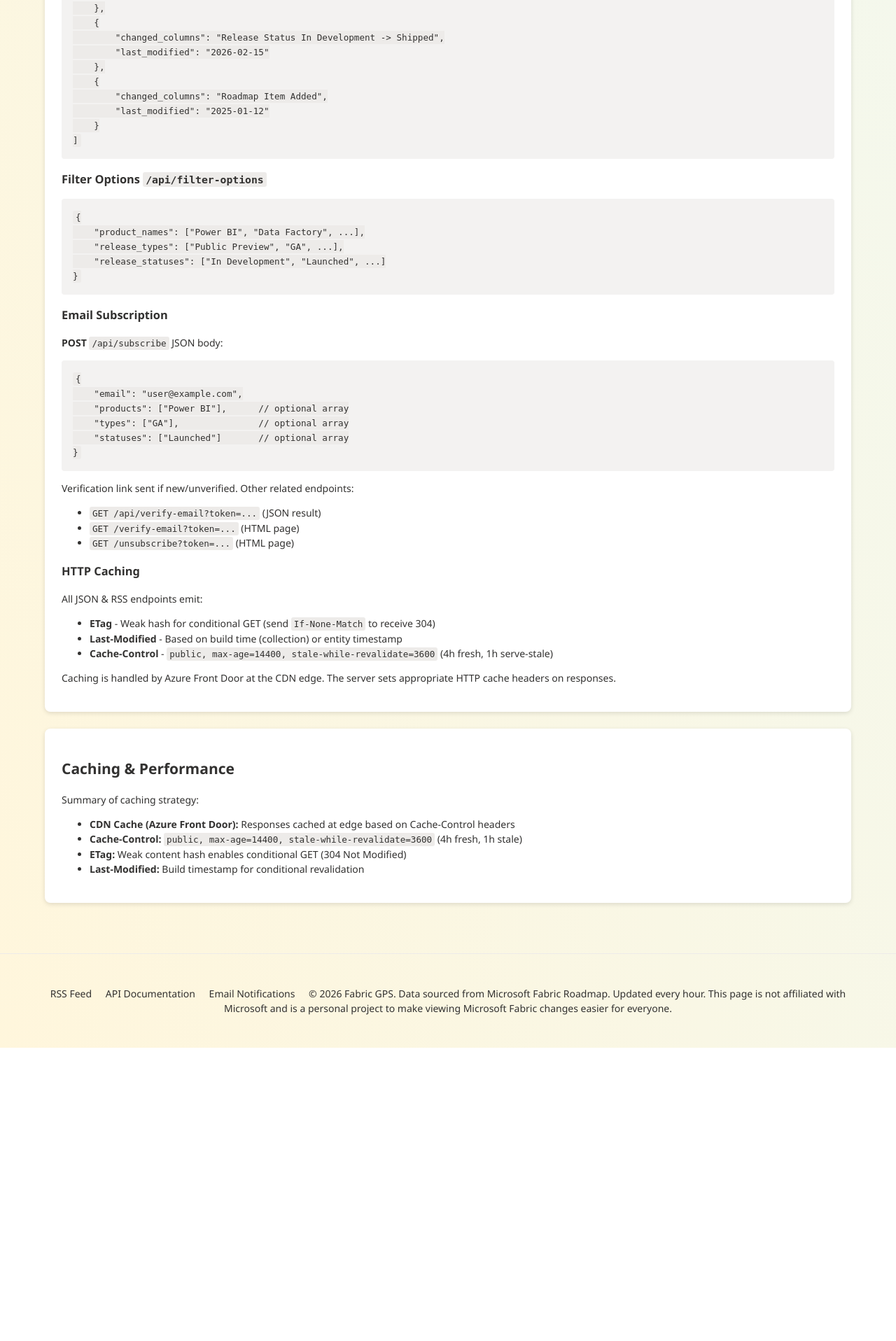
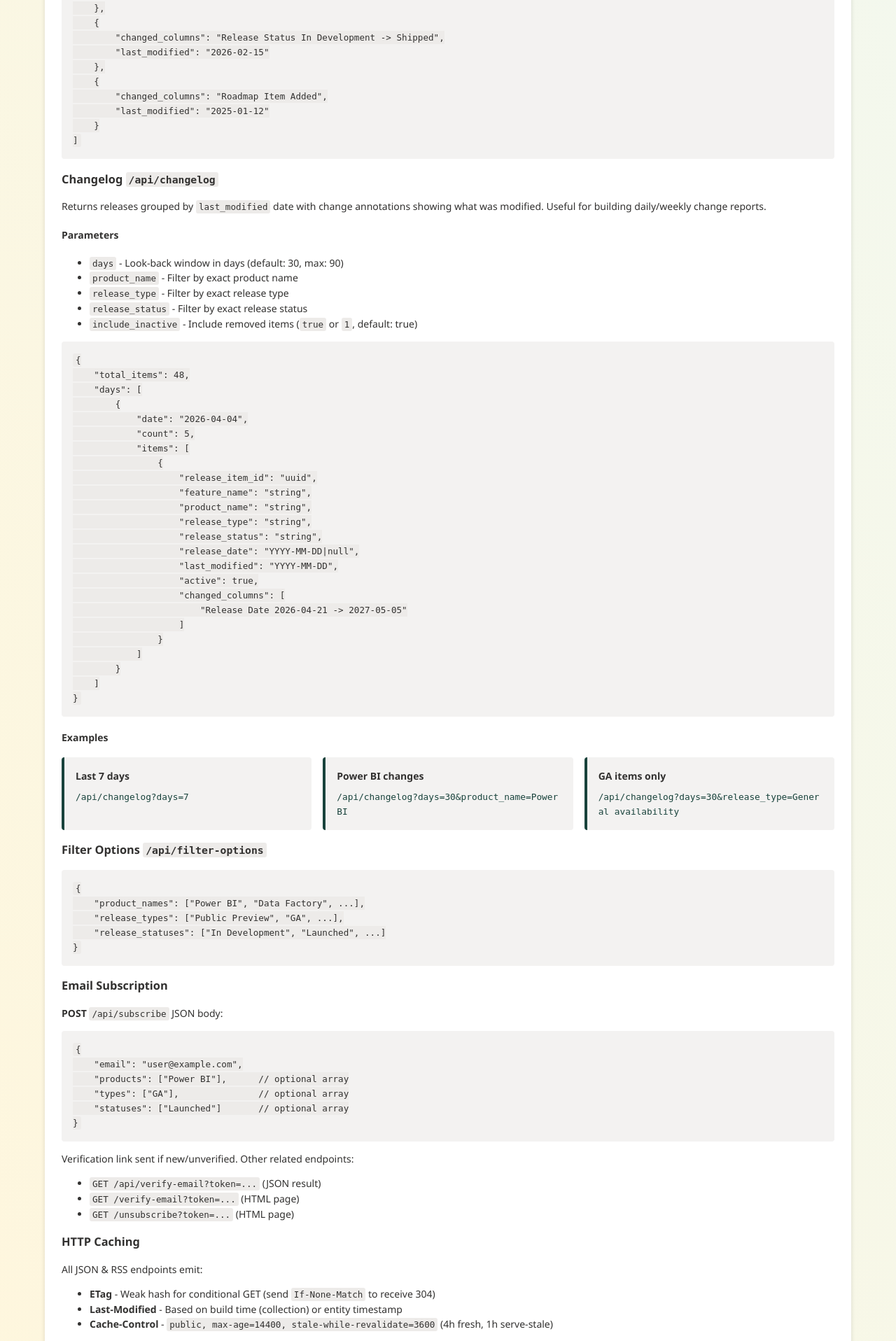
Before and after one commit to cbattlegear/fabric-roadmap-gps, a Python web app: template templates/endpoints.html in a window 1280 px wide. Shown: the part 3363-5279 px from the top of the page at 70% size. Before the commit the page ends 4860 px from the top, so only its background shows below. Run offline with Jinja, Linux system fonts and the light colour scheme; the template is opened without the code that fills it, so the values that code supplies are empty; some libraries are stand-ins or nearby versions.

Commit message:
Document /api/changelog endpoint on API page
Adds parameter list, response schema, and example links for the
changelog API endpoint between the history and filter-options sections.

Co-authored-by: Copilot <223556219+Copilot@users.noreply.github.com>

```diff
--- a/templates/endpoints.html
+++ b/templates/endpoints.html
@@ -172,6 +172,56 @@
     }
 ]</code></pre>
 
+                                <h3>Changelog <code>/api/changelog</code></h3>
+                                <p>Returns releases grouped by <code>last_modified</code> date with change annotations showing what was modified. Useful for building daily/weekly change reports.</p>
+                                <h4>Parameters</h4>
+                                <ul>
+                                    <li><code>days</code> - Look-back window in days (default: 30, max: 90)</li>
+                                    <li><code>product_name</code> - Filter by exact product name</li>
+                                    <li><code>release_type</code> - Filter by exact release type</li>
+                                    <li><code>release_status</code> - Filter by exact release status</li>
+                                    <li><code>include_inactive</code> - Include removed items (<code>true</code> or <code>1</code>, default: true)</li>
+                                </ul>
+                                <pre style="background: var(--fabric-neutral-grey-20); padding: var(--spacing-m); border-radius: 4px; overflow-x: auto;"><code>{
+    "total_items": 48,
+    "days": [
+        {
+            "date": "2026-04-04",
+            "count": 5,
+            "items": [
+                {
+                    "release_item_id": "uuid",
+                    "feature_name": "string",
+                    "product_name": "string",
+                    "release_type": "string",
+                    "release_status": "string",
+                    "release_date": "YYYY-MM-DD|null",
+                    "last_modified": "YYYY-MM-DD",
+                    "active": true,
+                    "changed_columns": [
+                        "Release Date 2026-04-21 -> 2027-05-05"
+                    ]
+                }
+            ]
+        }
+    ]
+}</code></pre>
+                                <h4>Examples</h4>
+                                <div class="example-grid">
+                                    <div class="example-item">
+                                        <h4>Last 7 days</h4>
+                                        <a href="/api/changelog?days=7">/api/changelog?days=7</a>
+                                    </div>
+                                    <div class="example-item">
+                                        <h4>Power BI changes</h4>
+                                        <a href="/api/changelog?days=30&product_name=Power%20BI">/api/changelog?days=30&product_name=Power BI</a>
+                                    </div>
+                                    <div class="example-item">
+                                        <h4>GA items only</h4>
+                                        <a href="/api/changelog?days=30&release_type=General%20availability">/api/changelog?days=30&release_type=General availability</a>
+                                    </div>
+                                </div>
+
                                 <h3>Filter Options <code>/api/filter-options</code></h3>
                                 <pre style="background: var(--fabric-neutral-grey-20); padding: var(--spacing-m); border-radius: 4px; overflow-x: auto;"><code>{
     "product_names": ["Power BI", "Data Factory", ...],
```
